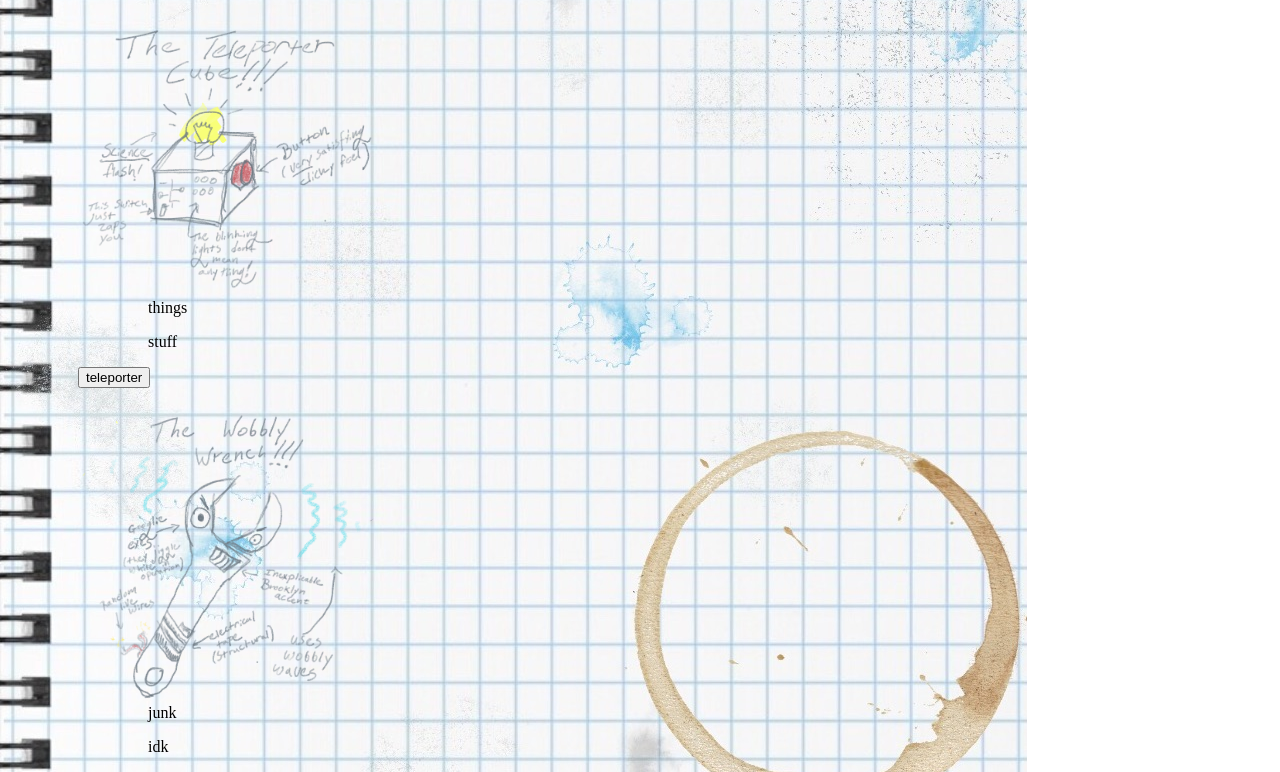
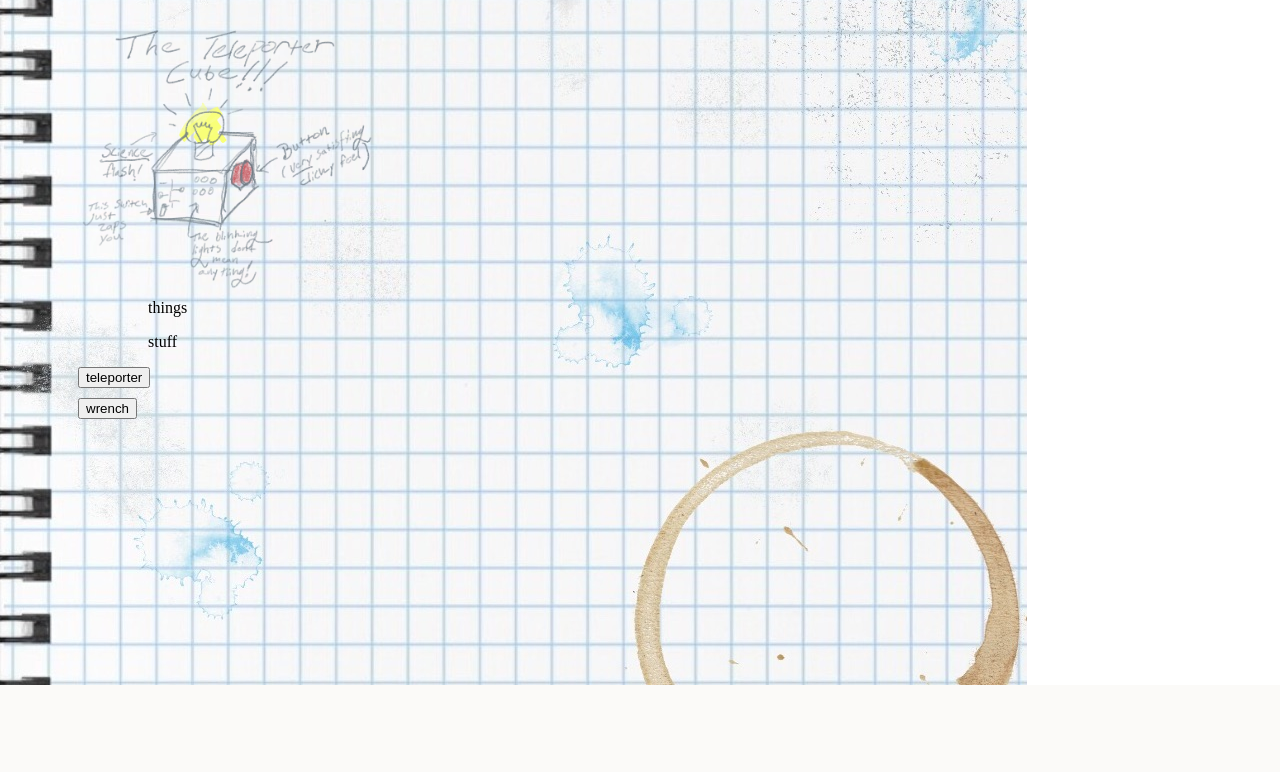
Before and after one commit to timothy-salazar/swon, a Flask app: page / in a window 1280 px wide. Shown: the part 115-887 px from the top of the page. After the commit the page ends 800 px from the top, so only its background shows below. Run offline with Flask 2, Linux system fonts and the light colour scheme.

Commit message:
adding wrench

```diff
--- a/app.py
+++ b/app.py
@@ -11,6 +11,9 @@ def index():
       if request.form['mishap'] == 'teleporter':
          mishap_text = html_mishap(1,1)
          return render_template('mishap.html', mishap_text=mishap_text)
+      if request.form['mishap'] == 'wrench':
+         mishap_text = html_mishap(2,1)
+         return render_template('mishap.html', mishap_text=mishap_text)
    elif request.method == 'GET':
       return render_template('index2.html')
 
--- a/templates/index2.html
+++ b/templates/index2.html
@@ -14,8 +14,8 @@
         </form>
     </div>
     <div class="wobbly-wrench" style="margin-bottom:10px;clear:left;">
-        <img src="/static/wobbly_wrench.png" alt="Wobbly Wrench" style="float:left;width:300px;">
-        <p>junk</p>
-        <p>idk</p>
+        <form method="post" action="/">
+            <input type="submit" name="mishap" value="wrench">
+        </form>
     </div>
 {% endblock %}
```
